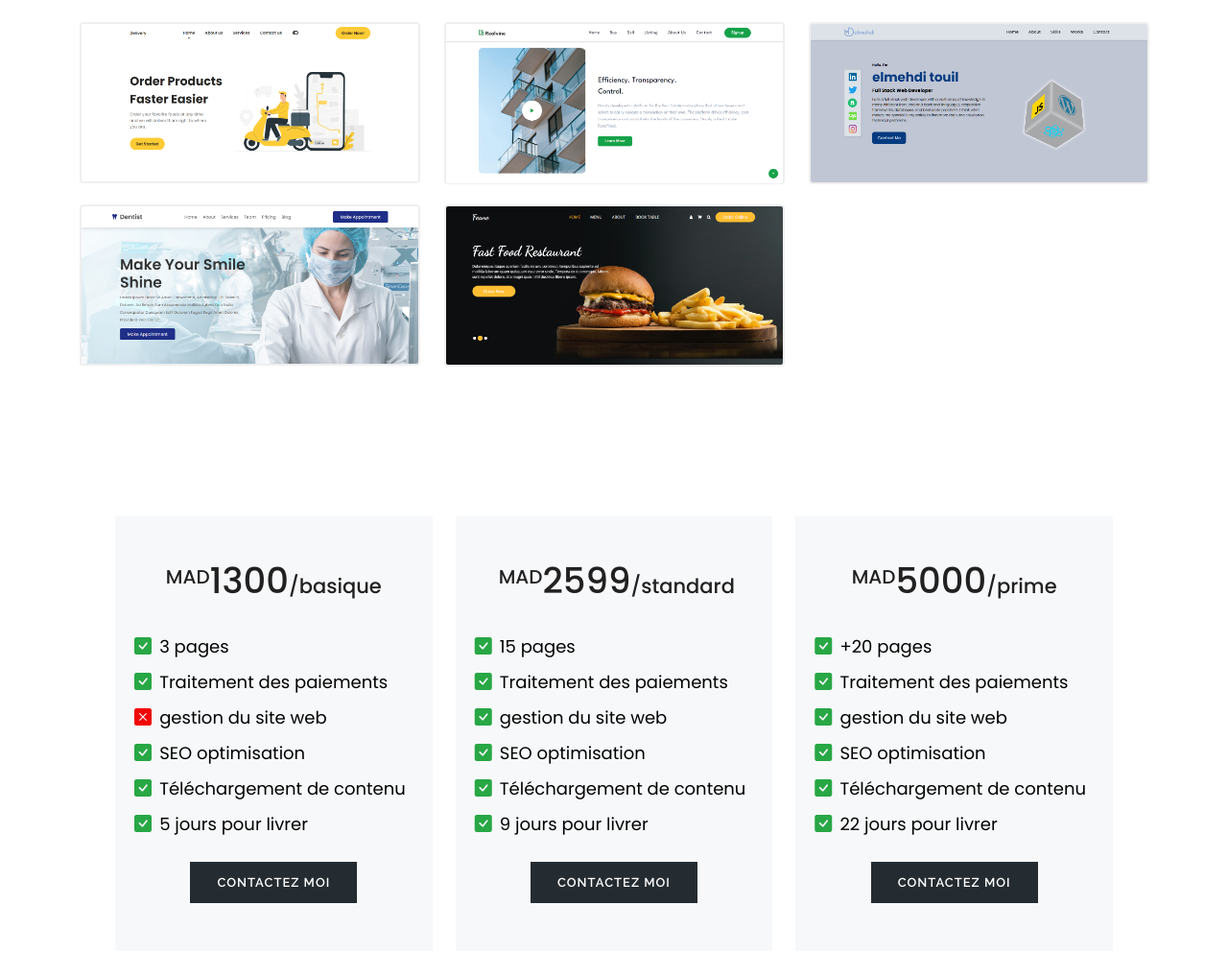
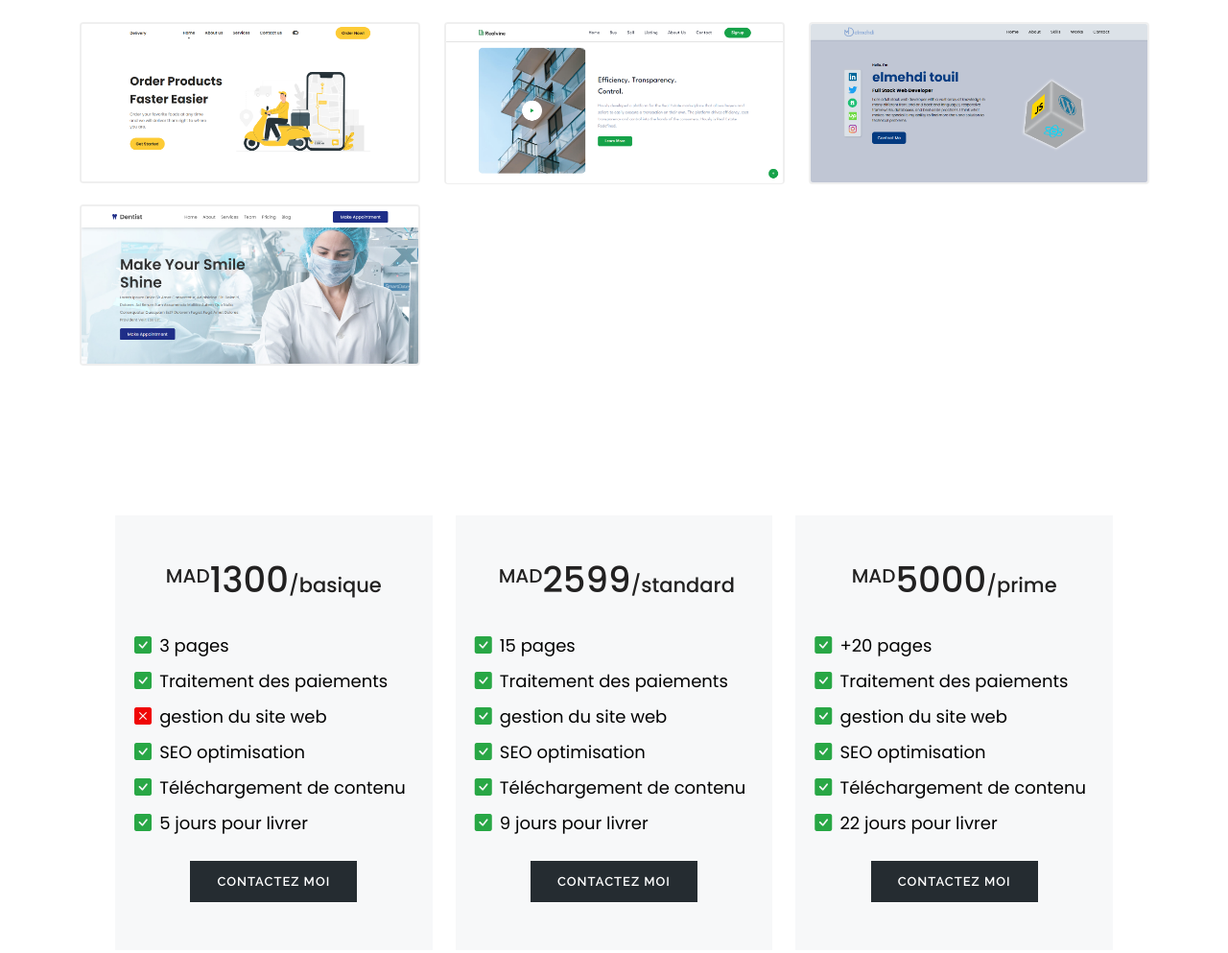
Before and after one commit to elmehditouilc/elmehdio, a plain HTML site: page index.html in a window 1280 px wide. Shown: the part 1320-2313 px from the top of the page at 96% size. Drawn offline with nearby package versions, Linux system fonts and the light colour scheme.

Commit message:
Update index.html

```diff
--- a/index.html
+++ b/index.html
@@ -160,14 +160,6 @@
         <div  class="box" data-aos="zoom-in">
           <div class="social1">
             <a href="https://website1-crv.pages.dev/" target="_blank"><img  src="W1.PNG"  width="355px" alt=""></a>
-          </div>
-        </div>
-      </div>
-
-      <div class="col-lg-4 col-md-6  col-sm-6 ">
-        <div class="box" data-aos="zoom-in">
-          <div class="social1">
-            <a href="https://website-68w.pages.dev/" target="_blank"><img src="w200.PNG"  width="355px" alt=""></a>
           </div>
         </div>
       </div>
```
